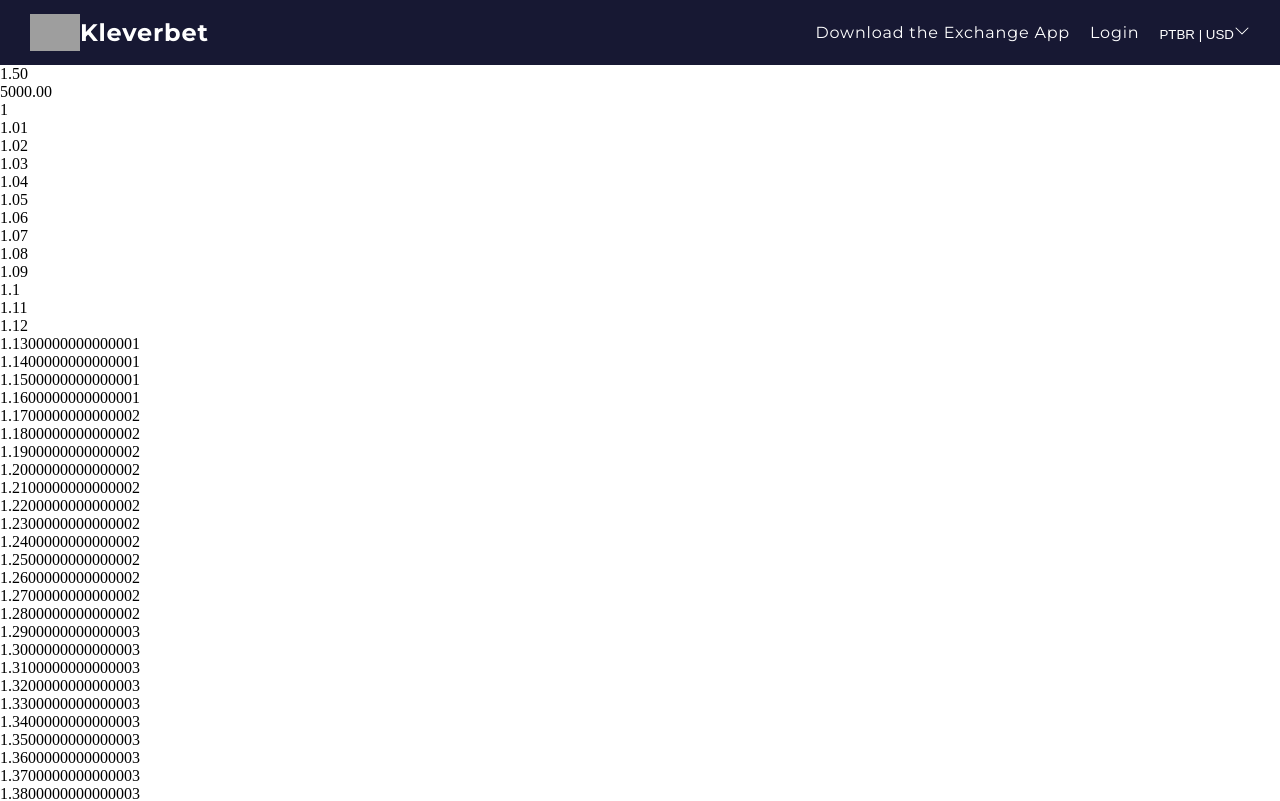
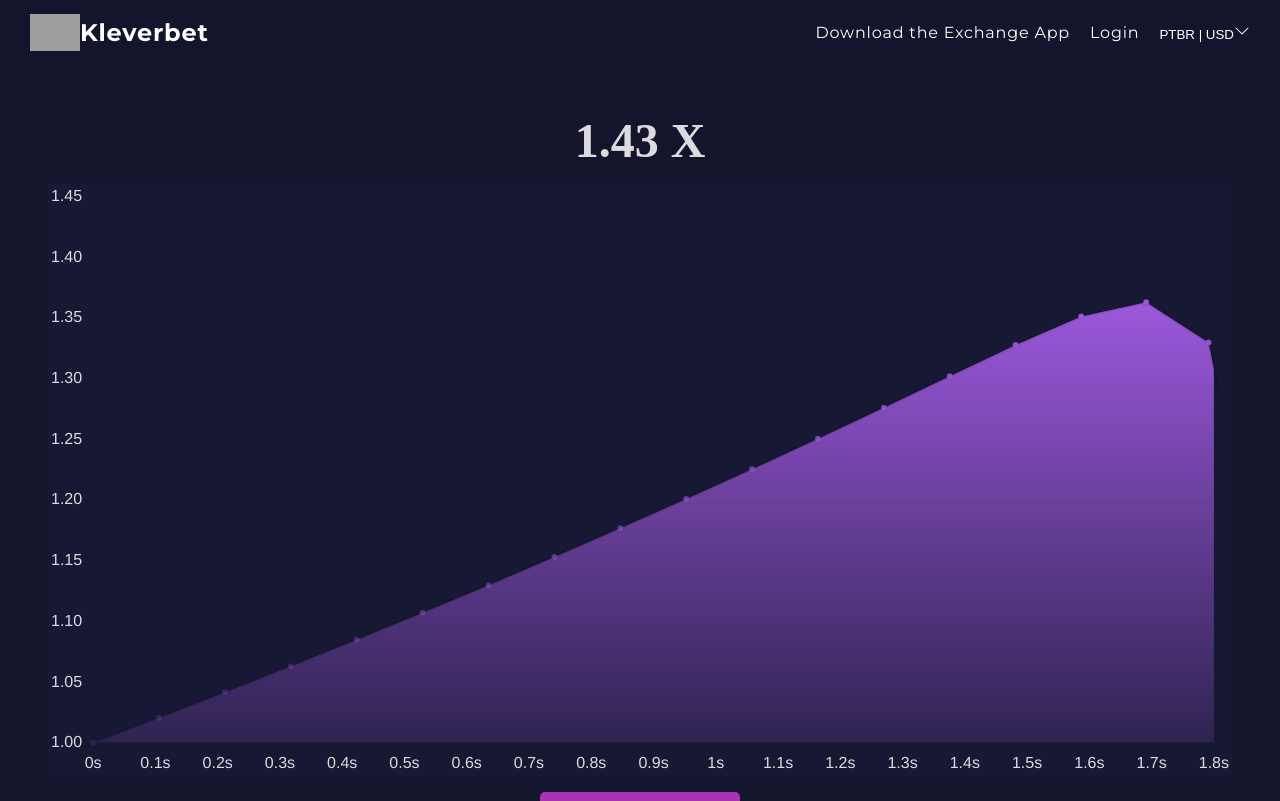
Before and after one commit to PedroPA94/hackathon-klever, a React (Vite) app in the folder kleverbet/: page / in a window 1280 px wide. Shown: the top 801 px of the page. Built offline with nearby package versions, Linux system fonts and the light colour scheme; grey boxes are pictures that could not be loaded.

Commit message:
feat: added game chart

```diff
--- a/kleverbet/package.json
+++ b/kleverbet/package.json
@@ -9,7 +9,9 @@
     "preview": "vite preview"
   },
   "dependencies": {
+    "chart.js": "^4.0.1",
     "react": "^18.2.0",
+    "react-chartjs-2": "^5.0.1",
     "react-dom": "^18.2.0",
     "react-hook-form": "^7.40.0",
     "react-query": "^3.39.2"
--- a/kleverbet/src/App.css
+++ b/kleverbet/src/App.css
@@ -14,7 +14,7 @@
 
   --secondary: #AA33B5;
 
-  --background: #171833;
+  --background: #14152C;
 
   --white: #DCDCE0;
 
@@ -24,3 +24,12 @@
 
   --gradient: linear-gradient(114.7deg, #dc3f89 31.5%, #903edd 100%);
 }
+
+.App {
+  background-color: var(--background);
+  width: 100%;
+}
+
+.game-container {
+  padding: 1rem;
+}
--- a/kleverbet/src/App.tsx
+++ b/kleverbet/src/App.tsx
@@ -3,6 +3,7 @@ import Header from './components/Header';
 import './App.css';
 import Game from './components/Game/';
 import IhandleGameArgs from './interfaces/handleGameArgs';
+import GameControl from './components/GameControl';
 
 const App = () => {
   const handleGame = ({ type, payload }: IhandleGameArgs) => {
@@ -19,7 +20,10 @@ const App = () => {
   return (
     <div className="App">
       <Header />
-      <Game crashTime={5000} betValue={1000} callback={handleGame}></Game>
+      <div className='game-container'>
+        {/* <GameControl /> */}
+        <Game crashTime={10000} betValue={1000} callback={handleGame} />
+      </div>
     </div>
   )
 }
--- /dev/null
+++ b/kleverbet/src/components/Game/Game.css
@@ -0,0 +1,38 @@
+@import '../../App.css';
+
+.canvas {
+  background-color: #171833;
+  color: #9c58db10;
+  max-height: 700px;
+  width: 100%;
+}
+
+.chart-container {
+  display: flex;
+  flex-direction: column;
+  align-items: center;
+  padding: 2rem;
+  color: var(--white);
+  gap: 1rem;
+}
+
+.stop-game-btn {
+  width: 200px;
+  height: 40px;
+  background-color: var(--secondary);
+  border: none;
+  color: var(--white);
+  font-size: 1.2rem;
+  font-weight: bold;
+  border-radius: 5px;
+}
+
+.stop-game-btn:hover {
+  cursor: pointer;
+  opacity: 0.8;
+  transition-duration: 0.3s;
+}
+
+.multiplier-container {
+  font-size: 2rem;
+}
--- a/kleverbet/src/components/Game/index.tsx
+++ b/kleverbet/src/components/Game/index.tsx
@@ -1,10 +1,42 @@
-import React, { useEffect, useRef, useState } from 'react';
+import React, { useEffect, useMemo, useRef, useState } from 'react';
+import type { ChartData, ChartArea, ChartOptions } from "chart.js";
+import {
+  Chart as ChartJS,
+  CategoryScale,
+  LinearScale,
+  PointElement,
+  LineElement,
+  Tooltip,
+  Legend,
+  Filler
+} from "chart.js";
+import { Chart } from "react-chartjs-2";
 import IhandleGameArgs from '../../interfaces/handleGameArgs';
+import './Game.css';
+
+ChartJS.register(
+  CategoryScale,
+  LinearScale,
+  PointElement,
+  LineElement,
+  Tooltip,
+  Legend,
+  Filler
+);
 
 interface GameProps {
   crashTime: number,
   betValue: number,
   callback(args: IhandleGameArgs): void
+}
+
+function getGradient(ctx: CanvasRenderingContext2D, area: ChartArea) {
+  let gradient = ctx.createLinearGradient(0, area.bottom, 0, area.top);
+  gradient.addColorStop(0, '#9c58db2f');
+  gradient.addColorStop(0.8, '#9c58db');
+  gradient.addColorStop(1, '#903edd');
+
+  return gradient;
 }
 
 const Game = ({ crashTime, betValue, callback }: GameProps ): React.ReactElement => {
@@ -17,6 +49,10 @@ const Game = ({ crashTime, betValue, callback }: GameProps ): React.ReactElement
     }
   }); // timer in ms
   const intervalRef = useRef(0);
+  const chartRef = useRef<ChartJS>(null);
+  const [chartData, setChartData] = useState<ChartData<"bar">>({
+    datasets: []
+  });
 
   const stopCounter = () => {
     clearInterval(intervalRef.current);
@@ -27,15 +63,15 @@ const Game = ({ crashTime, betValue, callback }: GameProps ): React.ReactElement
     intervalRef.current = setInterval(() => {
       setGameState(({ multiplier, timer, previous }) => (
         {
-          multiplier: multiplier + 0.01,
+          multiplier: multiplier * 1.02,
           timer: timer + 100,
           previous: {
-            multipliers: [...previous.multipliers, multiplier + 0.01],
+            multipliers: [...previous.multipliers, multiplier * 1.02],
             timers: [...previous.timers, timer + 100]
           }
         }
       ))
-    }, 100);
+    }, 300);
 
     return () => stopCounter();
   }, []);
@@ -55,13 +91,80 @@ const Game = ({ crashTime, betValue, callback }: GameProps ): React.ReactElement
     callback({ type: 'LOSS', payload: { multiplier: gameState.multiplier, value: betValue }});
   }
 
+  const data = useMemo(
+    () => ({
+      labels: gameState.previous.timers.map((time) => `${time / 1000}s`),
+      datasets: [
+        {
+          label: "game",
+          data: gameState.previous.multipliers
+        }
+      ]
+    }),
+    [gameState]
+  );
+
+  useEffect(() => {
+    const chart = chartRef.current;
+
+    if (!chart) {
+      return;
+    }
+
+    const chartData = {
+      ...data,
+      datasets: data.datasets.map((dataset) => ({
+        ...dataset,
+        backgroundColor: getGradient(chart.ctx, chart.chartArea),
+        fill: true,
+      }))
+    };
+
+    setChartData(chartData);
+  }, [gameState, data]);
+
+  const options: ChartOptions = {
+    maintainAspectRatio: true,
+    scales: {
+      y: {
+        grid: {
+          display: false,
+        },
+        ticks: {
+          color: '#DCDCE0',
+          font: {
+            size: 16,
+          },
+        }
+      },
+      x: {
+        grid: {
+          display: false,
+        },
+        ticks: {
+          color: '#DCDCE0',
+          font: {
+            size: 16,
+          },
+        }
+      }
+    },
+    plugins: {
+      legend: {
+        display: false
+      },
+
+    }
+  }
+
   return (
-    <>
-      <div>{gameState.multiplier.toFixed(2)}</div>
-      <div>{gameState.timer.toFixed(2)}</div>
-      {gameState.previous.multipliers.map((m) => <p>{m}</p>)}
-      <button onClick={stopBet}>Stop</button>
-    </>
+    <div className='chart-container'>
+      <div className='multiplier-container'>
+        <h2>{`${gameState.multiplier.toFixed(2)} X`}</h2>
+      </div>
+      <Chart ref={chartRef} type="line" data={chartData} options={options} className='canvas' />
+      <button onClick={stopBet} className="stop-game-btn">Stop</button>
+    </div>
   );
 }
 
--- a/kleverbet/src/components/Header/header.css
+++ b/kleverbet/src/components/Header/header.css
@@ -19,7 +19,7 @@
 }
 
 .header {
-  width: 100vw;
+  width: 100%;
   height: 65px;
   display: flex;
   align-items: center;
```
Also changed, not shown: 1 other file (tests, documents, lock files or other folders).
